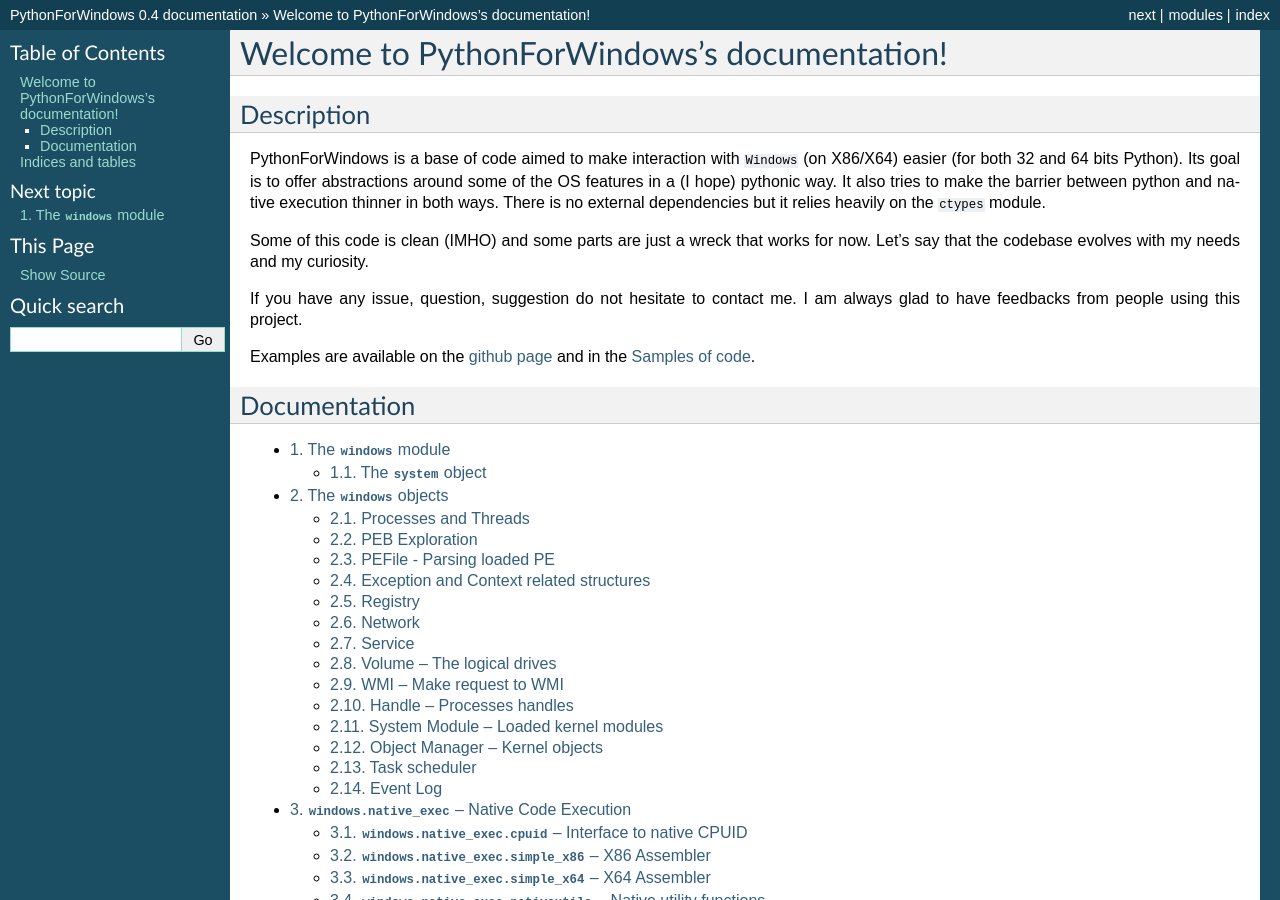
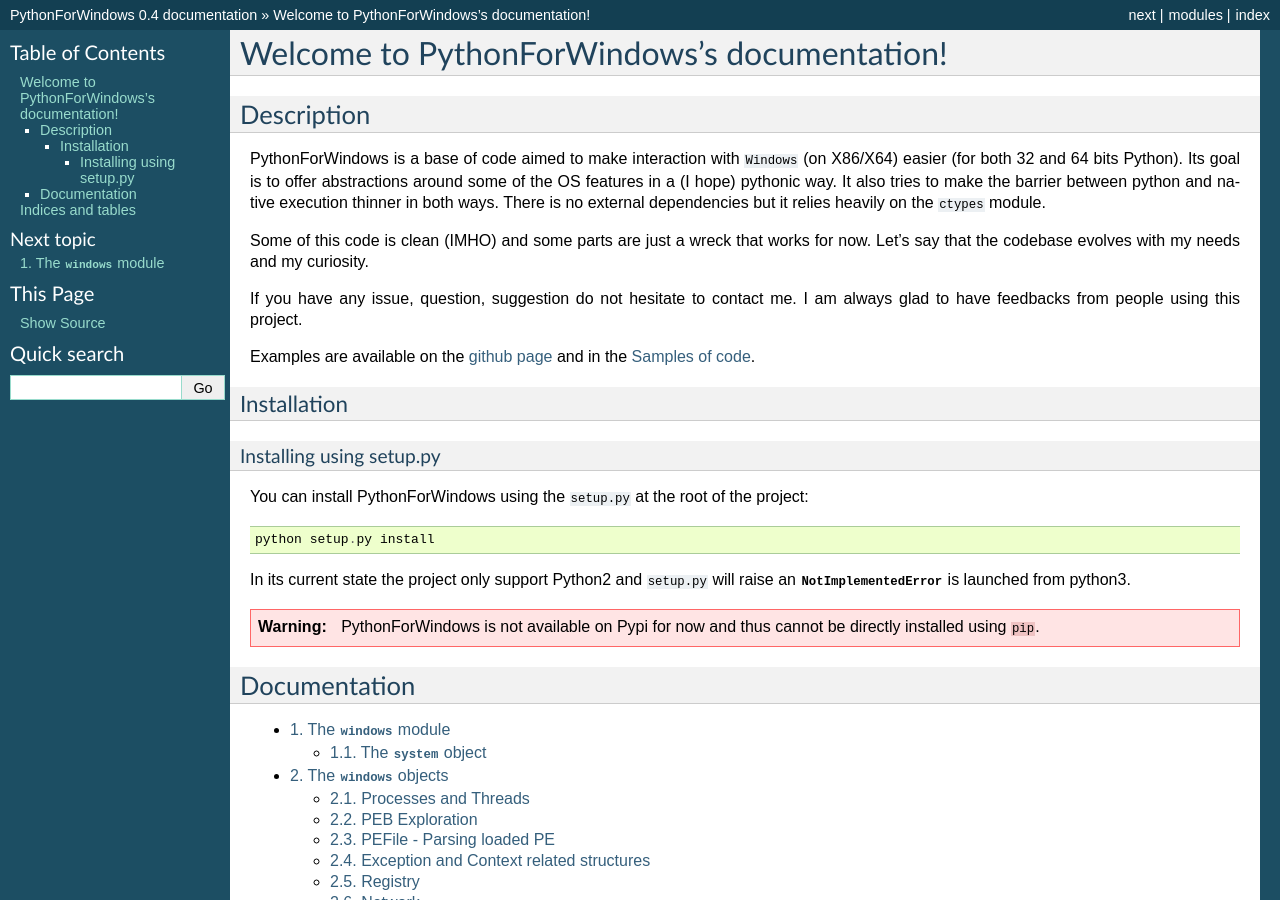
Before and after one commit to hakril/PythonForWindows, a Sphinx documentation site: the page built from docs/source/index.rst, in a window 1280 px wide and 900 px high. Built offline with Sphinx 7.4.7, drawn with Linux system fonts in a browser that asks for light colours.

Commit message:
Added doc about how to install pfw in readme and sphinx doc

```diff
--- a/docs/source/index.rst
+++ b/docs/source/index.rst
@@ -22,6 +22,26 @@
 I am always glad to have feedbacks from people using this project.
 
 Examples are available on the `github page <https://github.com/hakril/pythonforwindows#pythonforwindows>`_  and in the :ref:`sample_of_code`.
+
+
+Installation
+''''''''''''
+
+Installing using setup.py
+^^^^^^^^^^^^^^^^^^^^^^^^^
+
+You can install PythonForWindows using the ``setup.py`` at the root of the project::
+
+    python setup.py install
+
+In its current state the project only support Python2 and
+``setup.py`` will raise an :class:`NotImplementedError` is launched from python3.
+
+
+.. warning::
+
+    PythonForWindows is not available on Pypi for now and thus cannot be directly installed using ``pip``.
+
 
 Documentation
 """""""""""""
--- a/docs/source/object_manager.rst
+++ b/docs/source/object_manager.rst
@@ -14,7 +14,7 @@
 
 .. warning::
 
-    This API have not been tested on real case yet and may be subject to changes.
+    This API have not been tested on real cases yet and may be subject to changes.
 
 ObjectManager
 """""""""""""
```
Also changed, not shown: README.md (+10 -0 lines), setup.py (+8 -2 lines).
